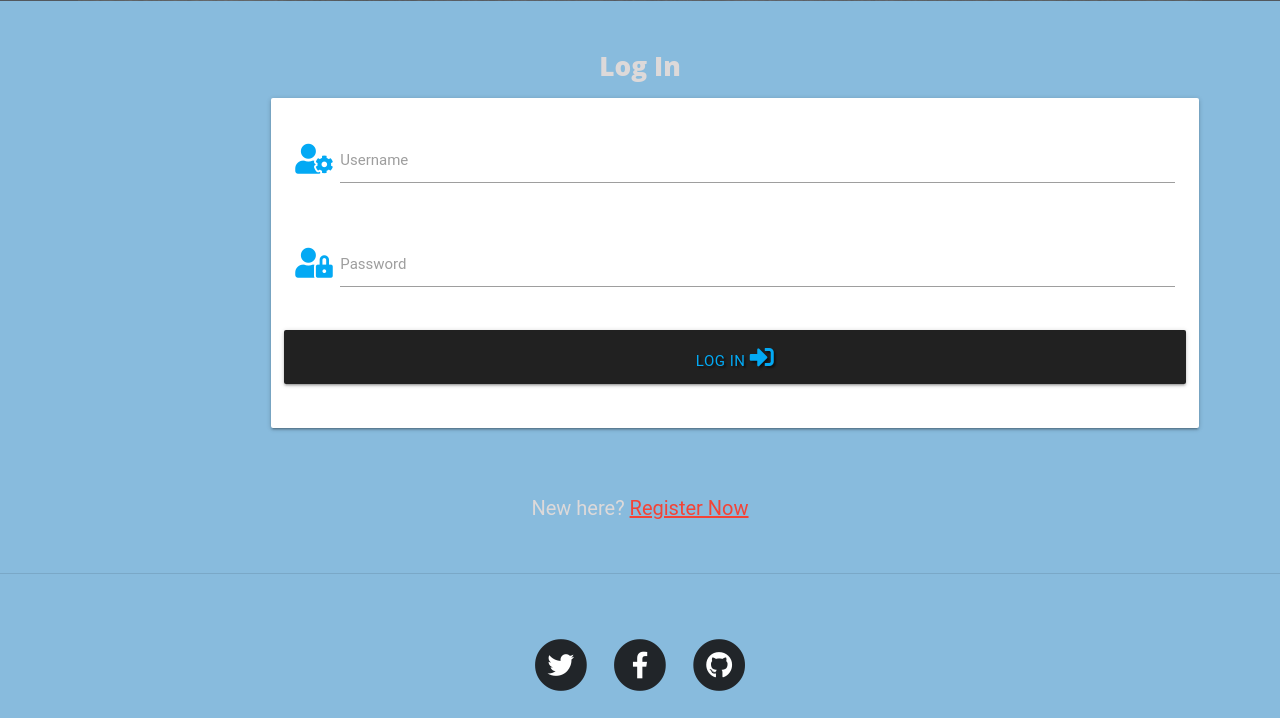
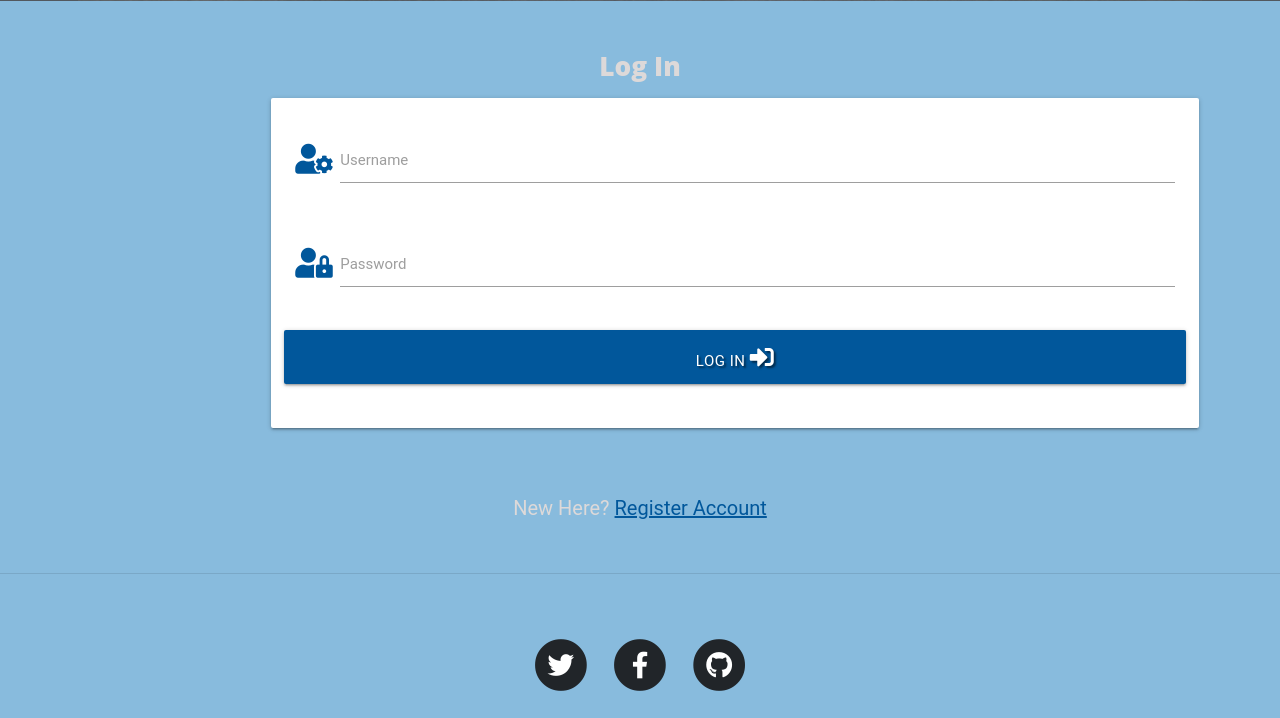
Before and after one commit to Code-Institute-Submissions/davepeyton-milestone-3-Z-Headz_SeptResub, a Flask app: page /login in a window 1280 px wide. Shown: the part 531-1249 px from the top of the page. Run offline with Flask 2, Linux system fonts and the light colour scheme; some libraries are stand-ins or nearby versions.

Commit message:
login update

```diff
--- a/static/css/style.css
+++ b/static/css/style.css
@@ -33,8 +33,6 @@ video {
     object-fit: contain;
     z-index: -1;
 }
-
-
 
 .navbar-toggler {
     color: white;
@@ -164,8 +162,3 @@ video {
     align-items: center;
     justify-content: center;
 }
-
-.container {
-    position: relative;
-    align-items: center;
-}
--- a/templates/login.html
+++ b/templates/login.html
@@ -1,33 +1,33 @@
 {% extends "base.html" %}
 {% block content %}
-
 
     <h3 class="center-align">Log In</h3>
 
     <div class="row">
         <form class="col s12 m8 offset-m2" method="POST" action="{{ url_for('login') }}">
             <div class="card-panel">
-                <!--username-->
+                <!-- username -->
+                <div class="row">
+					<div class="input-field col s12">
+						<i class="fas fa-user-cog prefix light-blue-text text-darken-4"></i>
+						<input id="username" name="username" type="text" minlength="5"
+                            maxlength="15" pattern="^[a-zA-Z0-9]{5,15}$" class="validate" required>
+						<label for="username">Username</label>
+					</div>
+                </div>
+                <!-- passowrd -->
                 <div class="row">
                     <div class="input-field col s12">
-                        <i class="fas fa-user-cog prefix light-blue-text accent-3"></i>
-                        <input id="username" name="username" type="text" minlength="5" maxlength="15" pattern="^[a-zA-Z0-9]{5,15}$" class="validate" required>
-                        <label for="username">Username</label>
-                    </div>
-                </div>
-                <!--password-->
-                <div class="row">
-                    <div class="input-field col s12">
-                        <i class="fas fa-user-lock prefix light-blue-text accent-3"></i>
-                        <input id="password" name="password" type="password" minlength="5" maxlength="15" pattern="^[a-zA-Z0-9]{5,15}$" class="validate" required>
+						<i class="fas fa-user-lock prefix light-blue-text text-darken-4"></i>
+                        <input id="password" name="password" type="password" minlength="5"
+                            maxlength="15" pattern="^[a-zA-Z0-9]{5,15}$" class="validate" required>
                         <label for="password">Password</label>
                     </div>
                 </div>
-                <!--Login-->
+                <!-- login -->
                 <div class="row">
-                    <button type="submit" class="col s12 btn-large grey darken-4 light-blue-text accent-3 text-shadow">
+                    <button type="submit" class="col s12 btn-large light-blue darken-4 text-shadow">
                         Log In <i class="fas fa-sign-in-alt"></i>
-
                     </button>
                 </div>
             </div>
@@ -37,7 +37,8 @@
     <div class="row">
         <div class="col s12">
             <p class="center-align">
-                New here? <a href="{{ url_for('register') }}" class="red-text darken-1">Register Now</a>
+                New Here?
+                <a href="{{ url_for('register') }}" class="light-blue-text text-darken-4">Register Account</a>
             </p>
         </div>
     </div>
```
Also changed, not shown: templates/register.html (+11 -9 lines).
